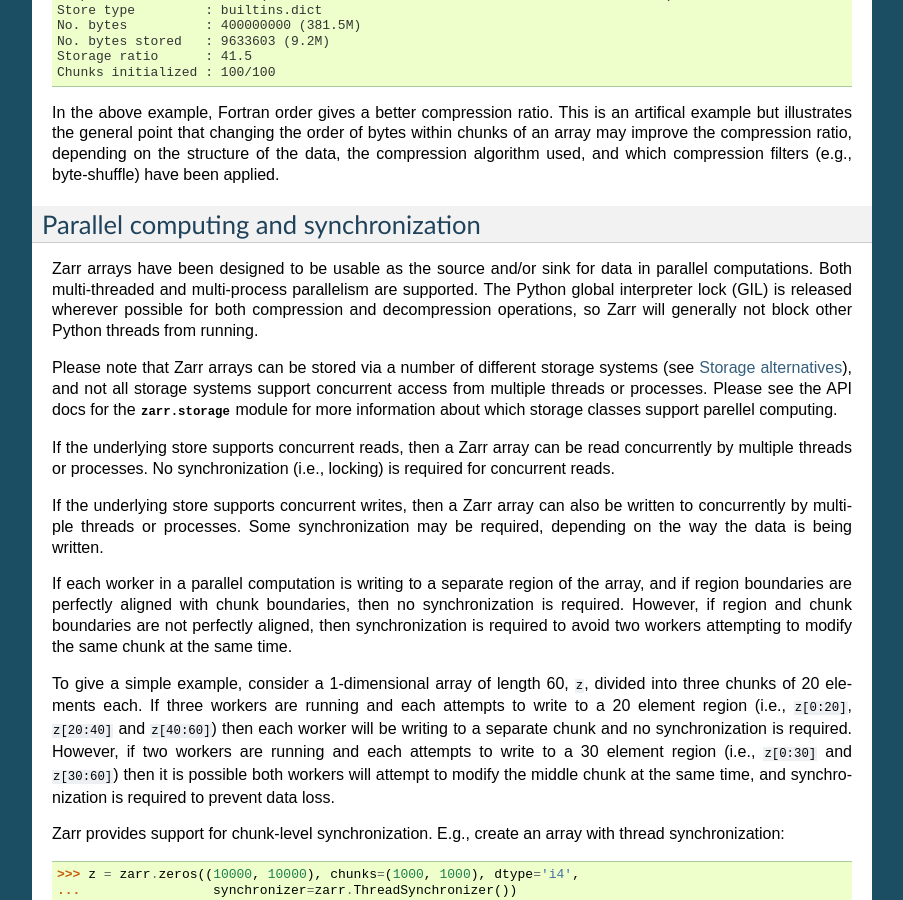
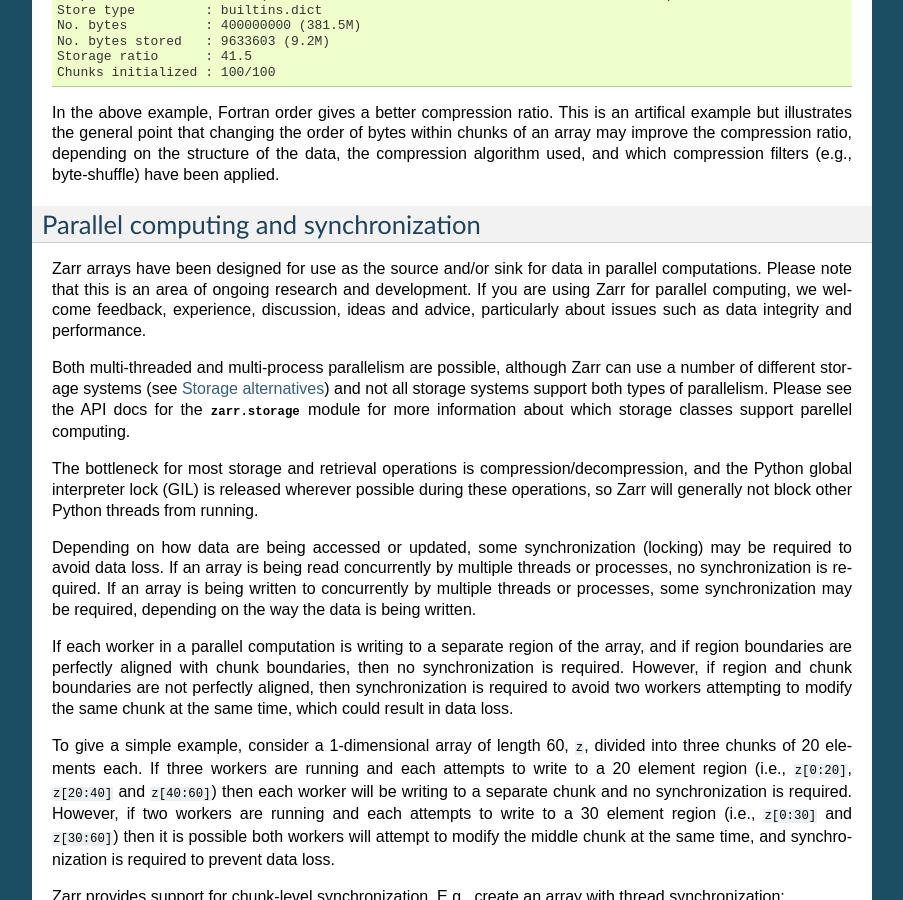
Before and after one commit to enthusiastdev121/zarr-python, a Sphinx documentation site: the page built from docs/tutorial.rst, in a window 1280 px wide and 900 px high, scrolled down 14525 px. Shown: the whole window, without its empty margins (198-1101 px from the left). Built offline with Sphinx 7.4.7, drawn with Linux system fonts in a browser that asks for light colours; the version number could not be read and is left out.

Commit message:
edit parallel section

```diff
--- a/docs/tutorial.rst
+++ b/docs/tutorial.rst
@@ -927,31 +927,36 @@ filters (e.g., byte-shuffle) have been applied.
 Parallel computing and synchronization
 --------------------------------------
 
-Zarr arrays have been designed to be usable as the source and/or sink for data
-in parallel computations. Both multi-threaded and multi-process parallelism are
-supported. The Python global interpreter lock (GIL) is released wherever
-possible for both compression and decompression operations, so Zarr will
-generally not block other Python threads from running.
+Zarr arrays have been designed for use as the source and/or sink for data in
+parallel computations. Please note that this is an area of ongoing research and
+development. If you are using Zarr for parallel computing, we welcome feedback,
+experience, discussion, ideas and advice, particularly about issues such as data
+integrity and performance.
 
-Please note that Zarr arrays can be stored via a number of different storage
-systems (see :ref:`tutorial_storage`), and not all storage systems support
-concurrent access from multiple threads or processes. Please see the API docs
-for the :mod:`zarr.storage` module for more information about which storage
+Both multi-threaded and multi-process parallelism are possible, although Zarr
+can use a number of different storage systems (see :ref:`tutorial_storage`) and
+not all storage systems support both types of parallelism. Please see the API
+docs for the :mod:`zarr.storage` module for more information about which storage
 classes support parellel computing.
 
-If the underlying store supports concurrent reads, then a Zarr array can be read
-concurrently by multiple threads or processes. No synchronization (i.e.,
-locking) is required for concurrent reads.
+The bottleneck for most storage and retrieval operations is
+compression/decompression, and the Python global interpreter lock (GIL) is
+released wherever possible during these operations, so Zarr will generally not
+block other Python threads from running.
 
-If the underlying store supports concurrent writes, then a Zarr array can also
-be written to concurrently by multiple threads or processes. Some
-synchronization may be required, depending on the way the data is being written.
+Depending on how data are being accessed or updated, some synchronization
+(locking) may be required to avoid data loss. If an array is being read
+concurrently by multiple threads or processes, no synchronization is
+required. If an array is being written to concurrently by multiple threads or
+processes, some synchronization may be required, depending on the way the data
+is being written.
 
 If each worker in a parallel computation is writing to a separate region of the
 array, and if region boundaries are perfectly aligned with chunk boundaries,
 then no synchronization is required. However, if region and chunk boundaries are
 not perfectly aligned, then synchronization is required to avoid two workers
-attempting to modify the same chunk at the same time.
+attempting to modify the same chunk at the same time, which could result in data
+loss.
 
 To give a simple example, consider a 1-dimensional array of length 60, ``z``,
 divided into three chunks of 20 elements each. If three workers are running and
```
